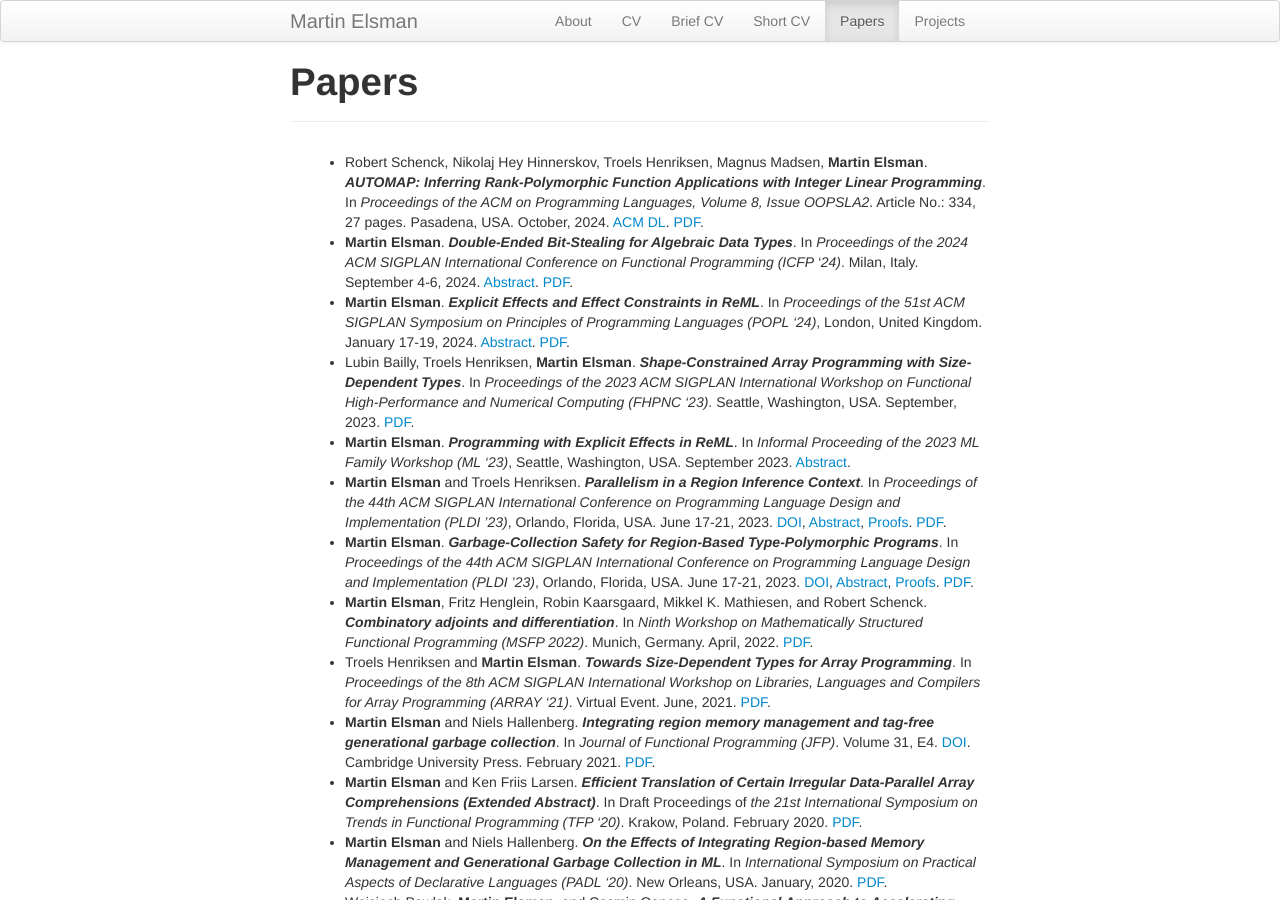
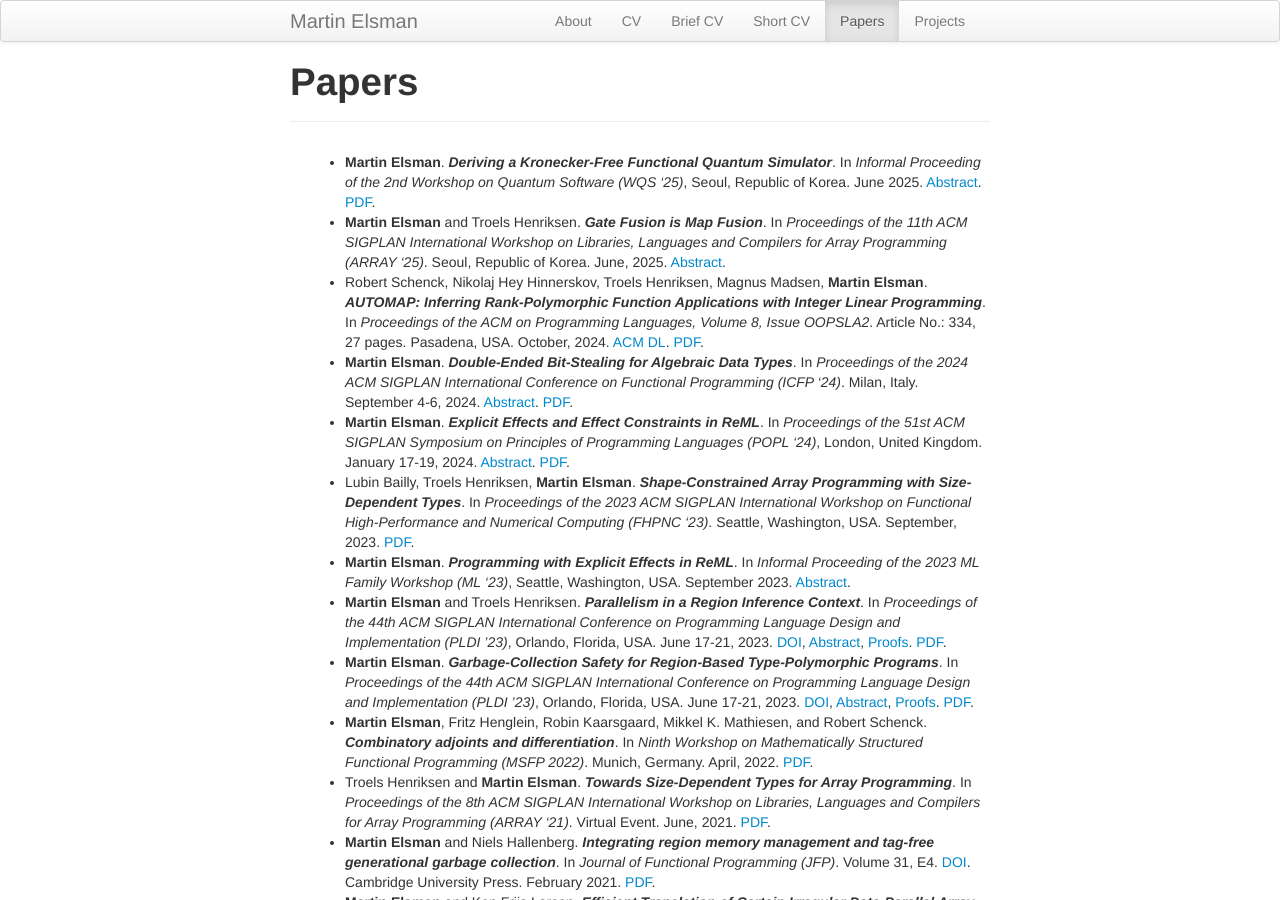
Before and after one commit to melsman/melsman.github.io, a Jekyll site: the page built from papers.md, in a window 1280 px wide and 900 px high. Built offline with Jekyll 4.4.1, drawn with Linux system fonts in a browser that asks for light colours; nearby versions of some CDN libraries.

Commit message:
new papers

```diff
--- a/papers.md
+++ b/papers.md
@@ -5,6 +5,10 @@ header: Papers
 group: navigation
 ---
 {% include JB/setup %}
+
+* __Martin Elsman__. ___Deriving a Kronecker-Free Functional Quantum Simulator___. In _Informal Proceeding of the 2nd Workshop on Quantum Software (WQS '25)_, Seoul, Republic of Korea. June 2025. [Abstract](https://pldi25.sigplan.org/details/wqs-2025-papers/4/Deriving-a-Kronecker-Free-Functional-Quantum-Simulator). [PDF](pdf/wqs25-final.pdf).
+
+* __Martin Elsman__ and Troels Henriksen. ___Gate Fusion is Map Fusion___. In _Proceedings of the 11th ACM SIGPLAN International Workshop on Libraries, Languages and Compilers for Array Programming (ARRAY '25)_. Seoul, Republic of Korea. June, 2025. [Abstract](https://pldi25.sigplan.org/details/ARRAY-2025-papers/7/Gate-Fusion-is-Map-Fusion).
 
 * Robert Schenck, Nikolaj Hey Hinnerskov, Troels Henriksen, Magnus Madsen, __Martin Elsman__. ___AUTOMAP: Inferring Rank-Polymorphic Function Applications with Integer Linear Programming___. In _Proceedings of the ACM on Programming Languages, Volume 8, Issue OOPSLA2_. Article No.: 334, 27 pages. Pasadena, USA. October, 2024. [ACM DL](https://doi.org/10.1145/3689774). [PDF](pdf/oopslab24main-p607-final.pdf).
 
```
Also changed, not shown: 1 other file.
